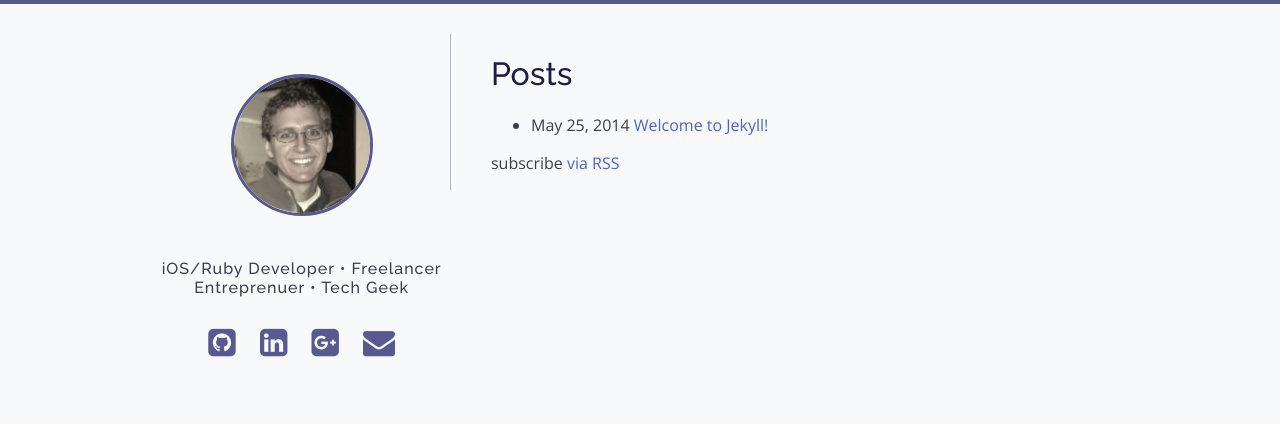
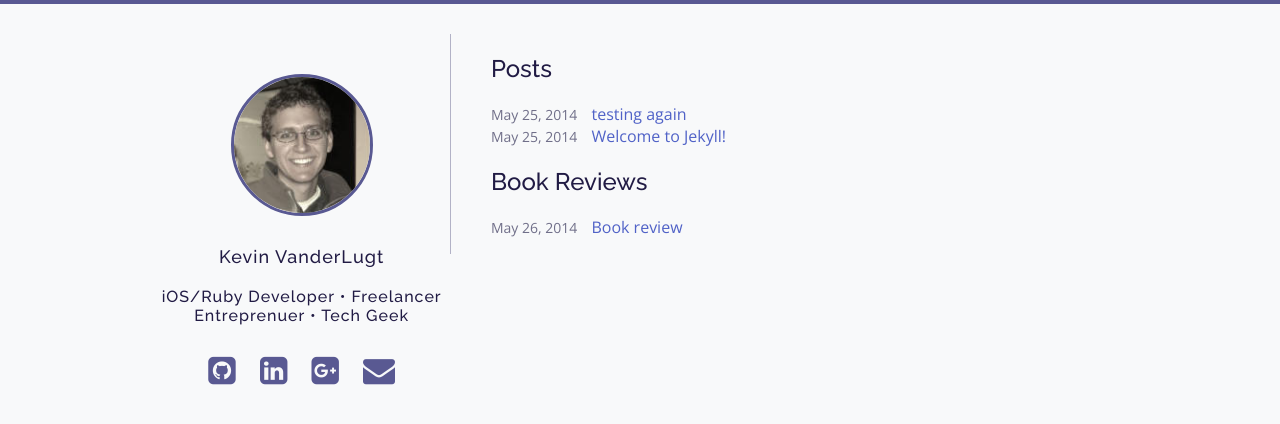
Before and after one commit to kevinvanderlugt/kevinvanderlugt.github.io, a Jekyll site: the page built from index.html, in a window 1280 px wide. Shown: the top 424 px of the page. Built offline with Jekyll 4.4.1, drawn with Linux system fonts in a browser that asks for light colours; nearby versions of some CDN libraries.

Commit message:
Happy with final styling for now, tests posts are added in for viewing

```diff
--- a/_includes/sidenav.html
+++ b/_includes/sidenav.html
@@ -1,7 +1,10 @@
 <nav class="sidebar">
-  <img src="{{ site.url }}/assets/img/kevin_compressed.jpg" alt="Kevin VanderLugt" id="headshot" height="142" width="142">
+  <a href="{{ site.url }}">
+    <img src="{{ site.url }}/assets/img/kevin_compressed.jpg" alt="Kevin VanderLugt" id="headshot" height="142" width="142">
+  </a>
   <section class="about">
-    <h2>iOS/Ruby Developer • Freelancer</br>
+    <a href="{{ site.url }}"><h2>Kevin VanderLugt</h2></a>
+    <h2 class="tags">iOS/Ruby Developer • Freelancer</br>
     Entreprenuer • Tech Geek</h2>
 
     <div class="contact">
--- a/_posts/2014-05-25-welcome-to-jekyll.markdown
+++ b/_posts/2014-05-25-welcome-to-jekyll.markdown
@@ -2,7 +2,7 @@
 layout: post
 title:  "Welcome to Jekyll!"
 date:   2014-05-25 10:10:40
-categories: jekyll update
+categories: blog
 ---
 
 You'll find this post in your `_posts` directory - edit this post and re-build (or run with the `-w` switch) to see your changes!
--- a/css/_sass/sidenav.scss
+++ b/css/_sass/sidenav.scss
@@ -18,11 +18,16 @@ nav.sidebar {
 
   .about {
     h2 {
+      margin: 0px;
       margin-bottom: 20px;
       font-family: 'Raleway', sans-serif;
       font-weight: 500;
+      font-size: em(18px);
+      letter-spacing: 1px;
+    }
+
+    h2.tags {
       font-size: em(16px);
-      letter-spacing: 1px;
     }
 
     .contact {
--- a/css/main.scss
+++ b/css/main.scss
@@ -9,6 +9,7 @@
 // Purple Theme
 // Header: #595992
 $primary-color: #595992;
+$divider-color: #B2B2C6;
 // Divider: #B2B2C6
 // Background: #F8F9FA
 // Text? #211B44
@@ -36,7 +37,7 @@ div.container {
 
 .page-content {
   @include span-columns(7);
-  border-left: em(1px) solid #B2B2C6;
+  border-left: em(1px) solid $divider-color;
   padding-left: em(40px);
 
   @include media($mobile) {
@@ -47,7 +48,7 @@ div.container {
   }
 }
 
-h1 {
+h1, h2, h3, h4, h5, h6 {
   color: #211B44;
   font-family: 'Raleway', sans-serif;
   font-weight: 500;
@@ -60,3 +61,22 @@ a {
 a:visited {
   color: $primary-color;
 }
+
+hr {
+  border: none;
+  border-top: em(1px) solid $divider-color;
+}
+
+ul {
+  list-style-type: none;
+  padding: 0px;
+
+  .post-date {
+    font-size: em(14px);
+    color: #706F89;
+  }
+
+  .post-link {
+    margin-left: 10px;
+  }
+}
--- a/index.html
+++ b/index.html
@@ -4,10 +4,10 @@ layout: default
 
 <div class="home">
 
-  <h1>Posts</h1>
 
+  <h2>Posts</h2>
   <ul class="posts">
-    {% for post in site.posts %}
+    {% for post in site.categories.blog %}
       <li>
         <span class="post-date">{{ post.date | date: "%b %-d, %Y" }}</span>
         <a class="post-link" href="{{ post.url | prepend: site.baseurl }}">{{ post.title }}</a>
@@ -15,6 +15,16 @@ layout: default
     {% endfor %}
   </ul>
 
-  <p class="rss-subscribe">subscribe <a href="{{ "/feed.xml" | prepend: site.baseurl }}">via RSS</a></p>
+  <h2>Book Reviews</h2>
+  <ul class="books">
+    {% for book in site.categories.books %}
+      <li>
+        <span class="post-date">{{ book.date | date: "%b %-d, %Y" }}</span>
+        <a class="post-link" href="{{ book.url | prepend: site.baseurl }}">{{ book.title }}</a>
+      </li>
+    {% endfor %}
+  </ul>
+
+  <!-- <p class="rss-subscribe">subscribe <a href="{{ "/feed.xml" | prepend: site.baseurl }}">via RSS</a></p> -->
 
 </div>
```
Also changed, not shown: _posts/2014-05-26-book-review-temp.markdown (added, +13 -0 lines), _posts/2014-05-27-testing-post.markdown (added, +28 -0 lines).
